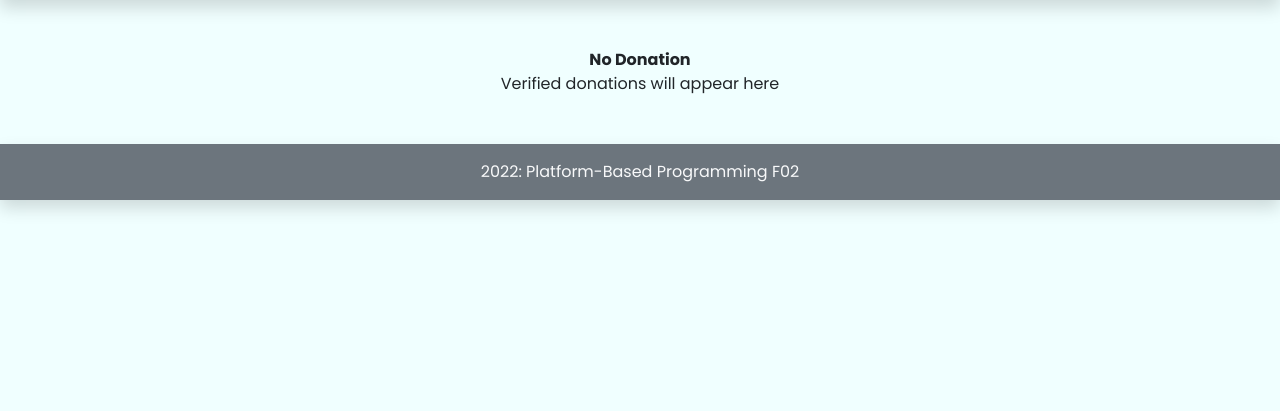
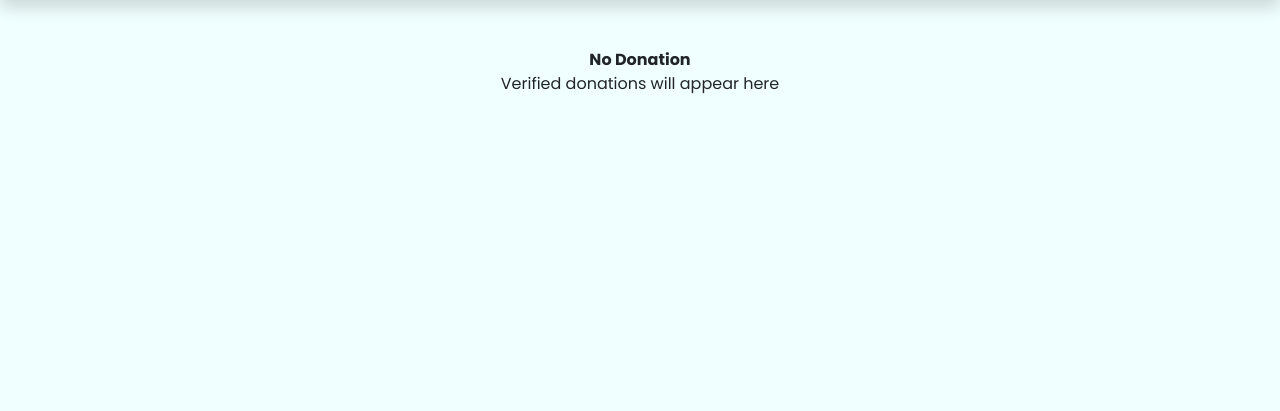
Before and after one commit to jaycentg/nutrious, a Django app: page /donation/ in a window 1280 px wide. Shown: the part 97-508 px from the top of the page. Run offline with Django 4.2, Linux system fonts and the light colour scheme; the visitor is signed in with stand-in values (Sample User, id 1); data that the repository does not hold is empty; some libraries are stand-ins or nearby versions.

Commit message:
Ilangin footer di Donation supaya gak numpuk 2

```diff
--- a/donation/templates/donation_page.html
+++ b/donation/templates/donation_page.html
@@ -132,7 +132,4 @@
 {% endif %}
 
 </body>
-<footer class="bg-secondary text-center text-lg-start shadow text-light">
-    <div class="text-center p-3">2022: Platform-Based Programming F02</div>
-</footer>
 {% endblock content %}
--- a/donation/templates/donation_page_user.html
+++ b/donation/templates/donation_page_user.html
@@ -138,7 +138,4 @@
 {% endif %}
 
 </body>
-<footer class="bg-secondary text-center text-lg-start shadow text-light">
-    <div class="text-center p-3">2022: Platform-Based Programming F02</div>
-</footer>
 {% endblock content %}
```
